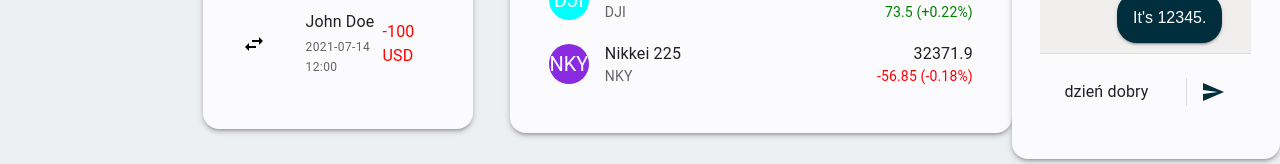
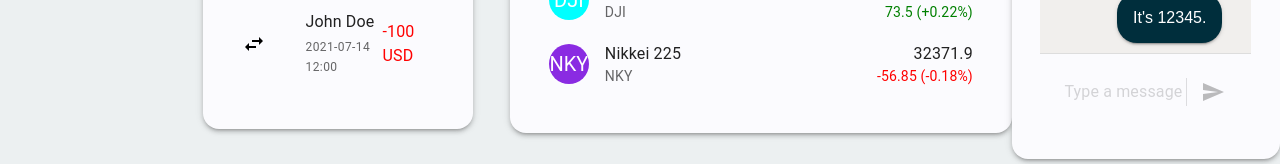
Before and after one commit to wzyndul/collabathon2024, a React (Vite) app in the folder frontend/: page / in a window 1280 px wide. Shown: the part 564-728 px from the top of the page. Built offline with nearby package versions, Linux system fonts and the light colour scheme; no server answers.

Commit message:
fix: chatbot

```diff
--- a/frontend/src/widgets/Chatbot/Chatbot.tsx
+++ b/frontend/src/widgets/Chatbot/Chatbot.tsx
@@ -1,5 +1,6 @@
 /** @jsxImportSource @emotion/react */
-import { useEffect, useState } from "react";
+import { useCallback, useEffect, useState } from "react";
+import axios from "axios";
 import { Box, Paper, Typography, IconButton, InputBase, Divider } from "@mui/material";
 import SendIcon from "@mui/icons-material/Send";
 import { WidgetContainer } from "../../components/WidgetContainer/WidgetContainer";
@@ -11,31 +12,27 @@ import {
 	iconButtonStyle,
 	userInputStyle,
 } from "./Chatbot.style";
-import axios from "axios";
-import { useFetchAIResponse } from "../../hooks/useChat";
 
 export const Chatbot = () => {
+	const [isChatActive, setIsChatActive] = useState(false);
+	const [inputValue, setInputValue] = useState("");
+	const [isLoading, setLoading] = useState(false);
 
-	const [inputValue, setInputValue] = useState("dzień dobry");
-
-	// const { data, isLoading, isError } = useFetchAIResponse(inputValue);
-
-	// useEffect(() => {
-	// 	const fetchData = async () => {
-	// 	  try {
-	// 		const response = await axios.post(`http://localhost:8080/api/v1/chatbot/start-chat`);
-	// 		// Handle the response as needed
-	// 		console.log(response.data);
-	// 	  } catch (error) {
-	// 		console.error('Error fetching data:', error);
-	// 	  }
-	// 	};
-
-	// 	fetchData();
-	//   }, []);
+	useEffect(() => {
+		if (!isChatActive) {
+		const fetchData = async () => {
+		  try {
+			await axios.post(`http://localhost:8080/api/v1/chatbot/start-chat`, {ids: [1, 2, 3]});
+			setIsChatActive(true);
+		  } catch (error) {
+			console.error('Error fetching data:', error);
+		  }
+		};
+		fetchData();
+	};
+	  }, [isChatActive]);
 
 
-	// mock
 	const [messages, setMessages] = useState([
 		{ text: "Hello! How can I assist you today?", isUser: false },
 		{ text: "I need help with my order.", isUser: true },
@@ -44,14 +41,25 @@ export const Chatbot = () => {
 		{ text: "Thank you! Let me check the status for you.", isUser: false },
 	]);
 
+	const handleSendMessage = useCallback(async () => {
+		if (inputValue.trim() !== "") {
+		  try {
+			setLoading(true);
 
-	// basic for now
-	const handleSendMessage = () => {
-		if (inputValue.trim() !== "") {
-			setMessages([...messages, { text: inputValue, isUser: true }]);
+			const response = await axios.post(`http://localhost:8080/api/v1/chatbot/send-message`, { message: inputValue });
+
+			setMessages(prevMessages => [...prevMessages, { text: inputValue, isUser: true }]);
+
+			setMessages(prevMessages => [...prevMessages, { text: response.data, isUser: false }]);
+
 			setInputValue("");
+		  } catch (error) {
+			console.error('Error sending message:', error);
+		  } finally {
+			setLoading(false);
+		  }
 		}
-	};
+	  }, [inputValue, setMessages, setInputValue]);
 
 	return (
 		<WidgetContainer width={"30rem"} height={"37rem"} bgColor="#fbfbfe">
@@ -66,6 +74,7 @@ export const Chatbot = () => {
 						<Paper elevation={2} css={dialogBubbleStyle(message.isUser)}>
 							{message.text}
 						</Paper>
+
 					</Box>
 				))}
 			</Box>
@@ -76,9 +85,10 @@ export const Chatbot = () => {
 					value={inputValue}
 					onChange={(e) => setInputValue(e.target.value)}
 					onKeyDown={(e) => e.key === "Enter" && handleSendMessage()}
+					disabled={!isChatActive || isLoading}
 				/>
 				<Divider sx={{ height: 28, m: 0.5 }} orientation="vertical" />
-				<IconButton css={iconButtonStyle} onClick={handleSendMessage} aria-label="send">
+				<IconButton disabled={!isChatActive || isLoading} css={iconButtonStyle} onClick={handleSendMessage} aria-label="send">
 					<SendIcon />
 				</IconButton>
 			</Box>
```
Also changed, not shown: frontend/src/hooks/useChat.tsx (deleted, +0 -30 lines).
